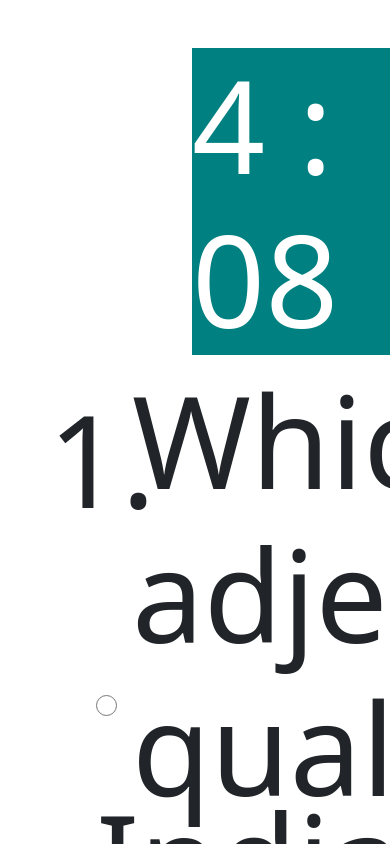
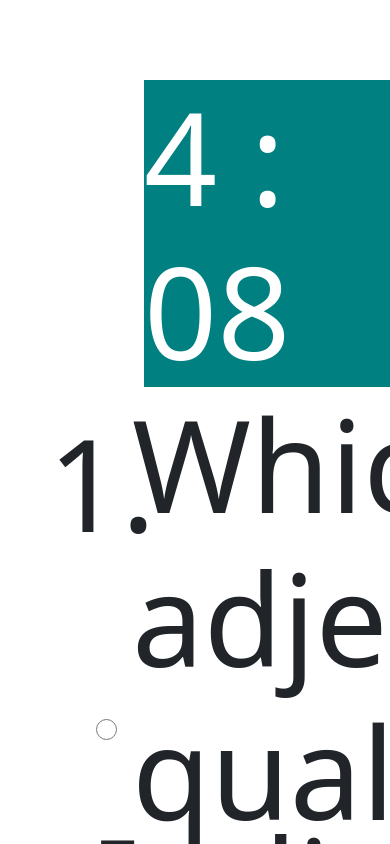
Before and after one commit to Prim3timer/test, a React (Create React App) app: page / in a window 390 px wide. Both pictures are taken after a click on the button "Continue". Shown: the top 844 px of the page. Built offline with nearby package versions, Linux system fonts and the light colour scheme.

Commit message:
still on portrait

```diff
--- a/src/index.css
+++ b/src/index.css
@@ -277,6 +277,7 @@ span {
 
 }
 #clock {
+  margin: 2rem 0 0 7rem;
   font-size: 8rem;
   width: 20rem
 
--- a/src/testPage.js
+++ b/src/testPage.js
@@ -53,7 +53,7 @@ useEffect(()=>{
                       style={{backgroundColor: 'teal',
                     color: 'white'}}
                       >{clock < 60 ? `:${clock % 60}` : clock % 60 >= 10 ? `${Math.floor(clock / 60)} : ${clock % 60}` : clock < 10 ? 0`${clock % 60}`:   `${Math.floor(clock / 60)} : 0${clock % 60}`
-                      }</h4><span
+                      }</h4><span id="time-up"
                       style={{fontWeight:'bold'}}
                       >{clock === 0 ? `Time's Up` : ''}
                       </span>
```
